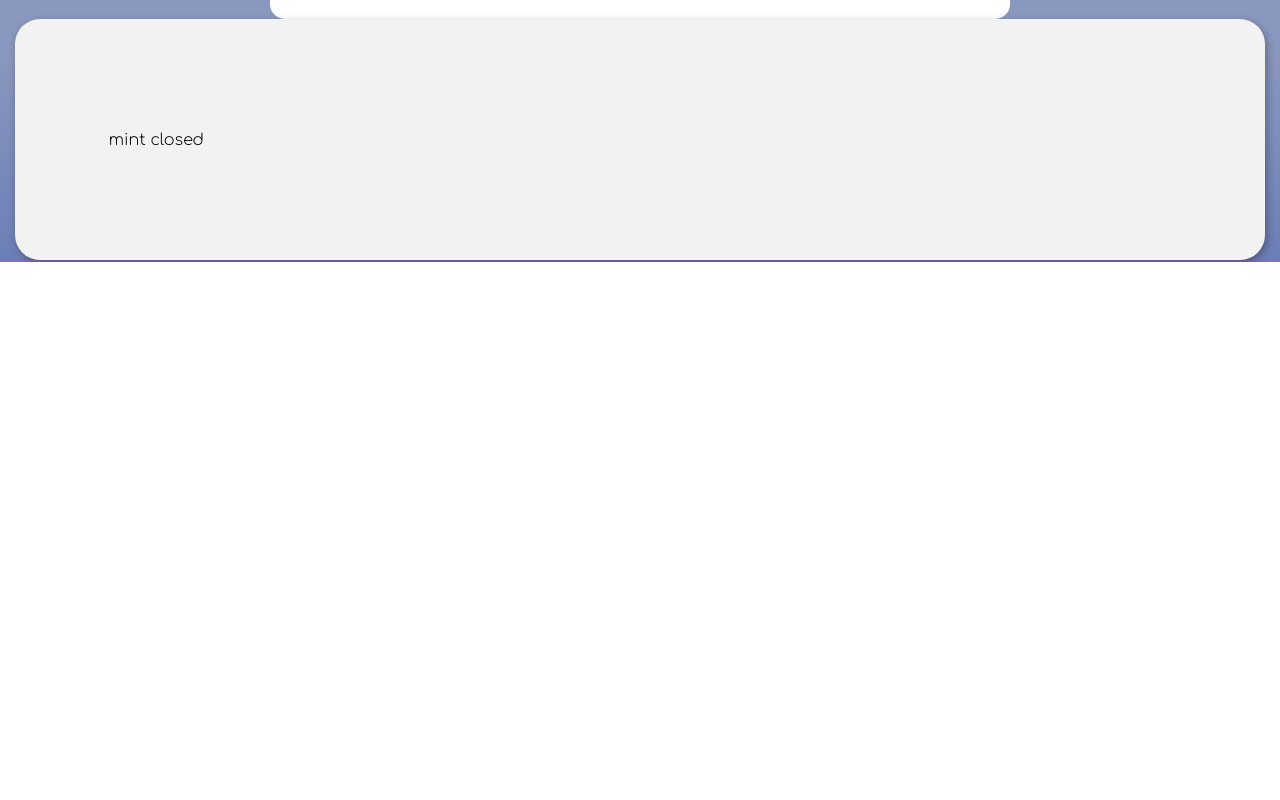
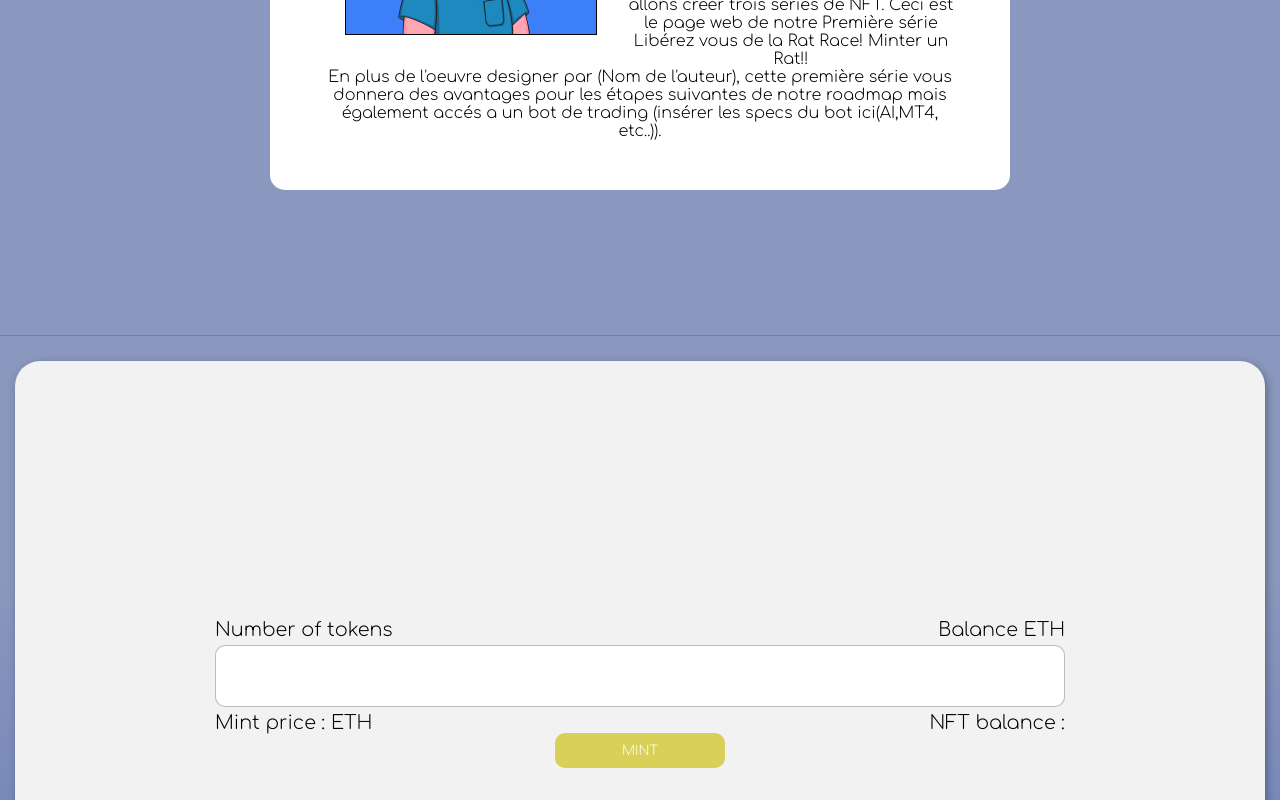
Before and after one commit to jw418/Meta-Trader-Society, a React (Create React App) app in the folder client/: page / in a window 1280 px wide. Shown: the part 540-1340 px from the top of the page. Before the commit the page ends 802 px from the top, so only its background shows below. Built offline with nearby package versions, Linux system fonts and the light colour scheme.

Commit message:
update front

```diff
--- a/client/src/App.js
+++ b/client/src/App.js
@@ -21,7 +21,7 @@ const App = () => {
   const [infoMinted, setInfoMinted] = useState();
   const [nftBalanceIndex, setNftBalanceIndex] = useState([]);
   const [nftInfos, setNftInfos] = useState([]);
-  const [mintOpen, setMintOpen] = useState();
+  const [mintOpen, setMintOpen] = useState(true);
   const [multiMint, setMultiMint] = useState(false);
   const [showMultiMint, setShowMultiMint] = useState();
   const [, fctMiseAJour] = useState({});
@@ -182,6 +182,9 @@ const App = () => {
         <Description />
         <img src="../img/metro.png" id="metro1" />
         <img src="../img/metro.png" id="metro2" />
+
+        <div className="trait"></div>
+        <div className="mint_component">
           <div className="mint_interface">
             {showMultiMint && (
               <DisplayMint trigger={setShowMultiMint} nftInfos={nftInfos} />
@@ -250,7 +253,10 @@ const App = () => {
                       </p>
                     </div>
                   </div>
-                <button className="mint_button" onClick={() => mintFonction()}>
+                  <button
+                    className="mint_button"
+                    onClick={() => mintFonction()}
+                  >
                     MINT
                   </button>
                 </div>
@@ -260,10 +266,10 @@ const App = () => {
             </div>
           </div>
         </div>
+      </div>
+
       <div className="trait"></div>
       {nftBalance >= 1 && <DisplayNFT nftInfos={nftInfos} />}
-      <div className="trait"></div>
-
     </>
   );
 };
--- a/client/src/components/Description.js
+++ b/client/src/components/Description.js
@@ -8,14 +8,14 @@ const Description = () => {
 
         <div className="description_div">
           <img src="../img/logo.png" />
+          <div>
             <h3>Rat Race NFT</h3>
-
             <p>
-            Le ticket d'entrée au HedgeFund Étant réservé aux plus
-            fortunés a ce jour, Meta Trader Society(MTS) a pour but d'en
-            démocratiser l’accès via la création d'un hedge fund collaboratif
-            (DAO), où les trade seront effectuer par bot de trading, crée grâce
-            à l'intelligence artificielle. Dans le but de Créer cette DAO, nous
+              Le ticket d'entrée au HedgeFund Étant réservé aux plus fortunés a
+              ce jour, Meta Trader Society(MTS) a pour but d'en démocratiser
+              l’accès via la création d'un hedge fund collaboratif (DAO), où les
+              trade seront effectuer par bot de trading, crée grâce à
+              l'intelligence artificielle. Dans le but de Créer cette DAO, nous
               avons besoins d'établir notre communauté et pour ce faire nous
               allons créer trois séries de NFT. Ceci est le page web de notre
               Première série Libérez vous de la Rat Race! Minter un Rat!!
@@ -23,10 +23,11 @@ const Description = () => {
 
             <p>
               En plus de l'oeuvre designer par (Nom de l'auteur), cette première
-            série vous donnera des avantages pour les étapes suivantes de notre
-            roadmap mais également accés a un bot de trading (insérer les specs
-            du bot ici(AI,MT4, etc..)).
+              série vous donnera des avantages pour les étapes suivantes de
+              notre roadmap mais également accés a un bot de trading (insérer
+              les specs du bot ici(AI,MT4, etc..)).
             </p>
+          </div>
         </div>
       </div>
     </div>
--- a/client/src/styles/components/description.scss
+++ b/client/src/styles/components/description.scss
@@ -2,9 +2,8 @@
     display: flex;
     flex-direction: column;
     text-align: center;
+    margin-top: 50px;
     height: 100vh;
-    // background: linear-gradient(0deg, rgba(2,0,36,1) 0%, rgba(101,132,194,1) 0%, rgba(120,151,213,1) 100%);
-
 
     h1{
         color: white;
--- a/client/src/styles/pages/app.scss
+++ b/client/src/styles/pages/app.scss
@@ -1,48 +1,53 @@
 .home {
   display: flex;
   flex-direction: column;
-  height: 100vh;
+  // height: 100vh;
 
   h1 {
     text-align: center;
   }
 
-  #metro1{
+  #metro1 {
     position: absolute;
     left: 0;
-    top:42%;
+    top: 42%;
     width: 250px;
     height: 150px;
   }
 
-  #metro2{
+  #metro2 {
     position: absolute;
     right: 0;
-    top:42%;
+    top: 42%;
     width: 250px;
     height: 150px;
     transform: scaleX(-1);
   }
 
-  #mouseRun{
+  #mouseRun {
     position: absolute;
     bottom: 0;
     width: 150px;
     height: 100px;
   }
-
+  .mint_component {
+    height: 70vh;
+    display: flex;
     .mint_interface {
       position: relative;
       display: flex;
       // grid-template-columns: 40% 60%;
       height: 665px;
       width: 1250px;
-    background-color: #F2F2F2;
+      background-color: #f2f2f2;
       border-radius: 25px;
       box-shadow: 2px 3px 9px rgba(0, 0, 0, 0.3);
       -webkit-box-shadow: 2px 3px 9px rgba(0, 0, 0, 0.3);
       -moz-box-shadow: 2px 3px 9px rgba(0, 0, 0, 0.3);
       margin: auto;
+      // margin-top: 20px;
+      // height: 100vh;
+      // padding-bottom: 50px;
 
       .image_mint {
         display: flex;
@@ -51,20 +56,20 @@
         flex-direction: column;
         text-align: center;
 
-      .showAttributes{
+        .showAttributes {
           display: grid;
           grid-template-columns: 50% 50%;
           padding: 5px;
 
-        li{
+          li {
             display: flex;
             height: 50px;
             margin: 5px;
             background-color: rgba(199, 236, 247, 0.396);
-            border:1px solid  rgba(64, 64, 64, 0.396);
+            border: 1px solid rgba(64, 64, 64, 0.396);
             border-radius: 10px;
 
-            p{
+            p {
               margin: auto;
             }
           }
@@ -115,10 +120,10 @@
               }
             }
 
-          .prince_balance{
+            .prince_balance {
               display: flex;
 
-            #nft_balance{
+              #nft_balance {
                 margin-left: auto;
               }
             }
@@ -131,7 +136,7 @@
             border: none;
             padding: 10px;
             color: white;
-          background-color: #D9D059;
+            background-color: #d9d059;
             margin: auto;
           }
           .mint_button:hover {
@@ -142,9 +147,12 @@
       }
     }
   }
+}
 
-.trait{
+.trait {
   width: 100%;
   height: 1px;
-  background-color: #886FBF;
+  background-color: #886fbf;
+  margin-top: 25px;
+  margin-bottom: 25px;
 }
```
Lines whose indentation alone changed are shown as unchanged.
